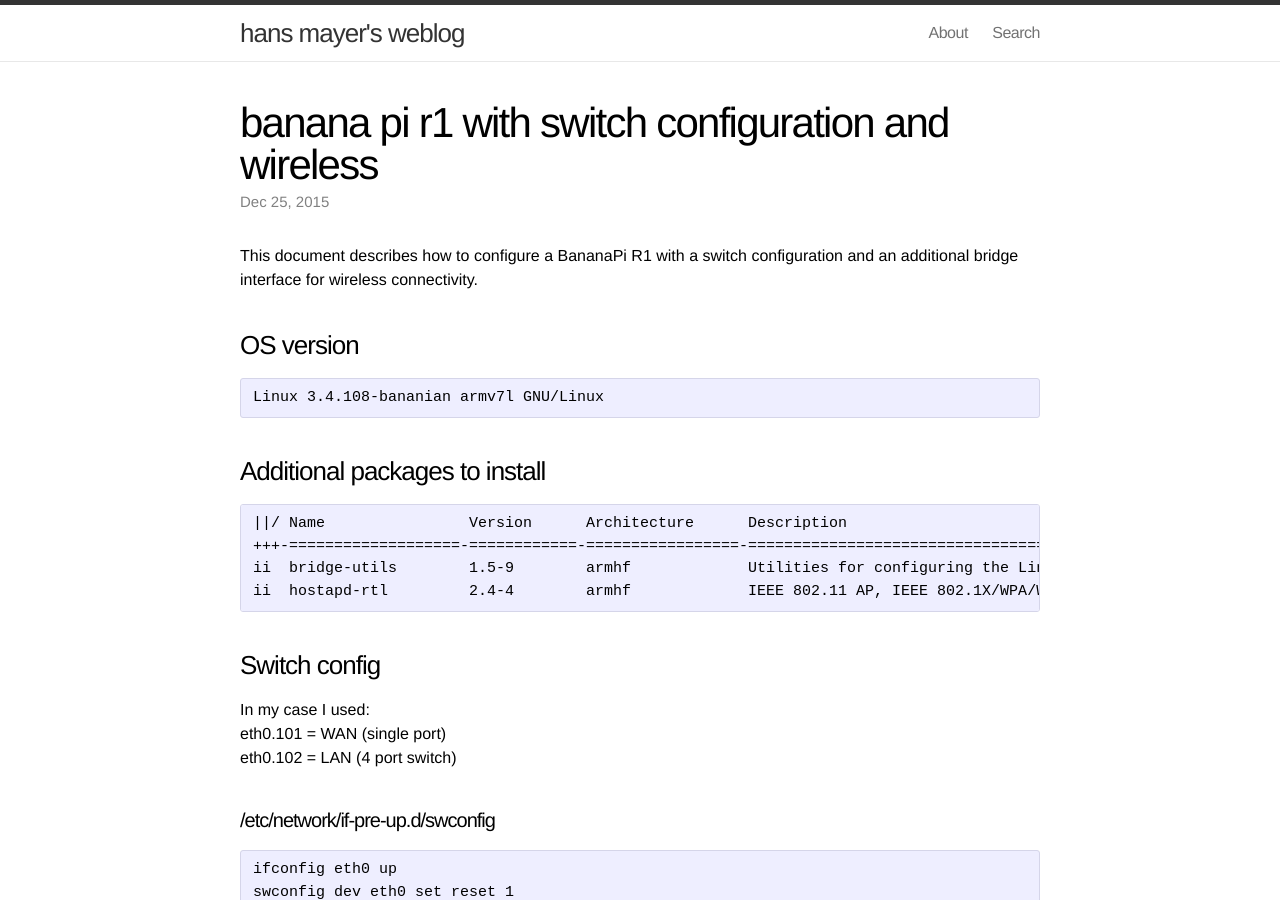
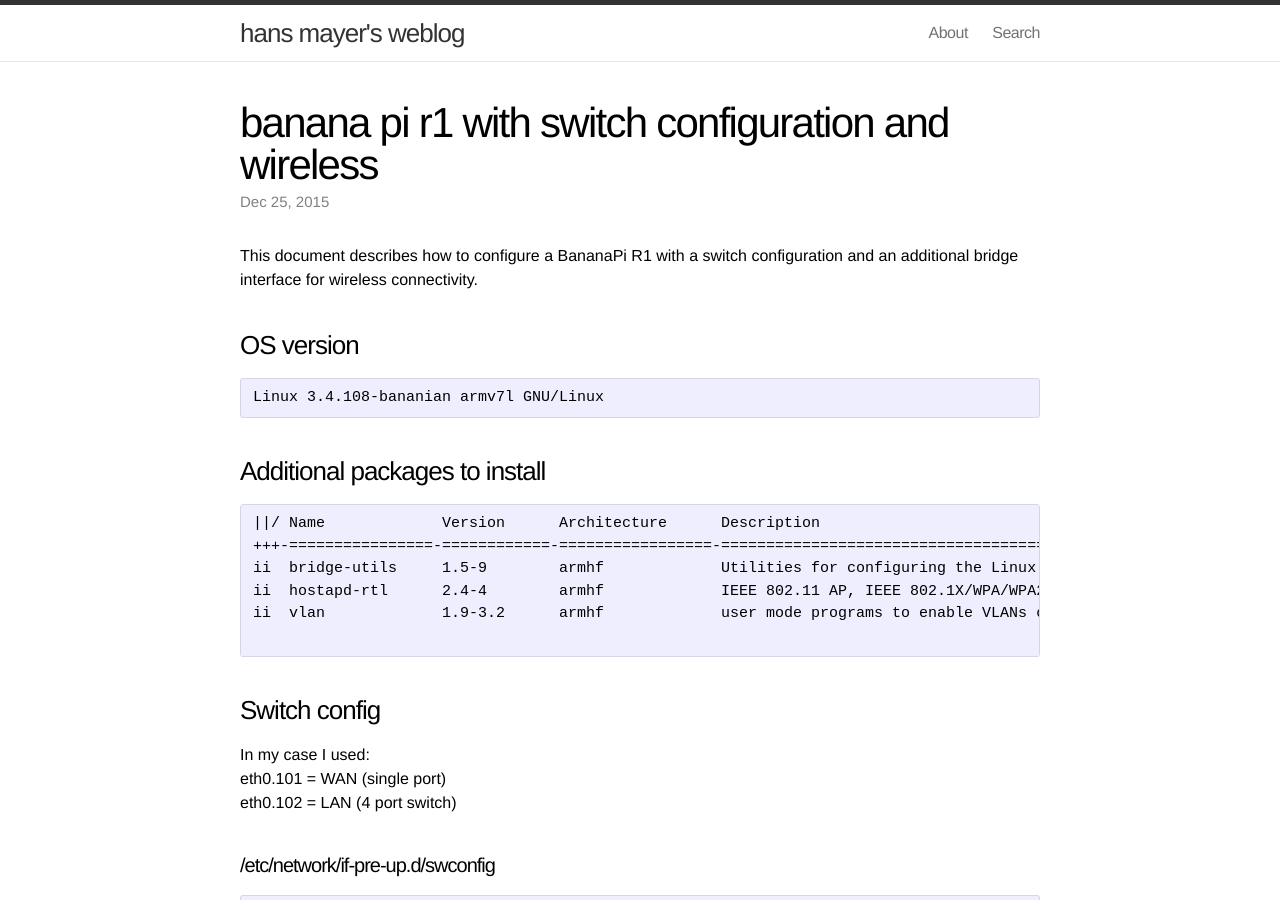
Before and after one commit to hans-mayer/blog, a Jekyll site: the page built from _posts/2015-12-25-bananapi_r1_wireless.markdown, in a window 1280 px wide and 900 px high. Built offline with Jekyll 4.4.1, drawn with Linux system fonts in a browser that asks for light colours.

Commit message:
bananapi_r1_wireless add missed pkg vlan

```diff
--- a/_posts/2015-12-25-bananapi_r1_wireless.markdown
+++ b/_posts/2015-12-25-bananapi_r1_wireless.markdown
@@ -16,10 +16,12 @@ Linux 3.4.108-bananian armv7l GNU/Linux
 ### Additional packages to install
 
 <pre>
-||/ Name                Version      Architecture      Description
-+++-===================-============-=================-==========================================================
-ii  bridge-utils        1.5-9        armhf             Utilities for configuring the Linux Ethernet bridge
-ii  hostapd-rtl         2.4-4        armhf             IEEE 802.11 AP, IEEE 802.1X/WPA/WPA2/EAP/RADIUS Authenticator
+||/ Name             Version      Architecture      Description
++++-================-============-=================-==========================================================
+ii  bridge-utils     1.5-9        armhf             Utilities for configuring the Linux Ethernet bridge
+ii  hostapd-rtl      2.4-4        armhf             IEEE 802.11 AP, IEEE 802.1X/WPA/WPA2/EAP/RADIUS Authenticator
+ii  vlan             1.9-3.2      armhf             user mode programs to enable VLANs on your ethernet devices
+
 </pre>
 
 ### Switch config
```
